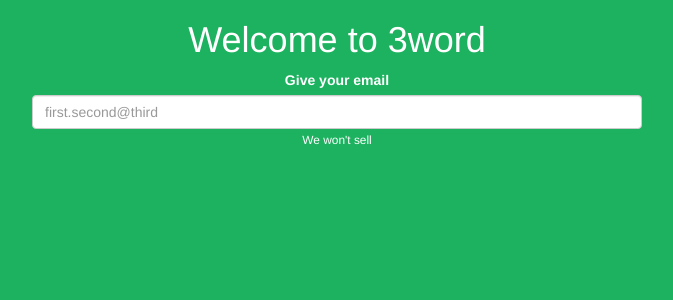
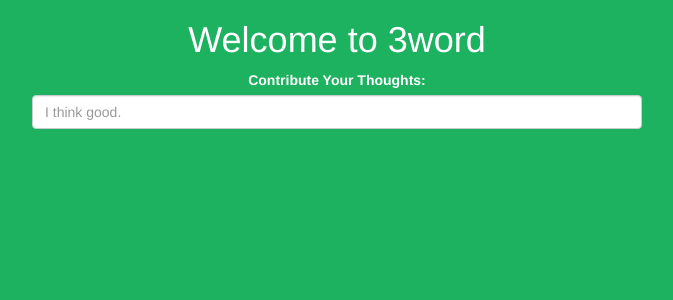
Before and after one commit to aringlein/3word, a Flask app: page / in a window 1280 px wide. Shown: the top 300 px of the page, without its empty margins (303-976 px from the left). Run offline with Flask 2, Linux system fonts and the light colour scheme; some libraries are stand-ins or nearby versions.

Commit message:
a couple style changes

```diff
--- a/templates/index.html
+++ b/templates/index.html
@@ -17,9 +17,8 @@
 
   	  	  <form>
   	  	  	<fieldset class="form-group">
-			  <label for="exampleInputEmail1">Give your email</label>
-			  <input type="email" class="form-control" id="exampleInputEmail1" placeholder="first.second@third">
-		      <small>We won't sell</small>
+			  <label for="wordInput">Contribute Your Thoughts:</label>
+			  <input type="text" class="form-control" id="wordInput" placeholder="I think good.">
 	   	    </fieldset>
 	   	  </form>
 
```
Also changed, not shown: README.md.
